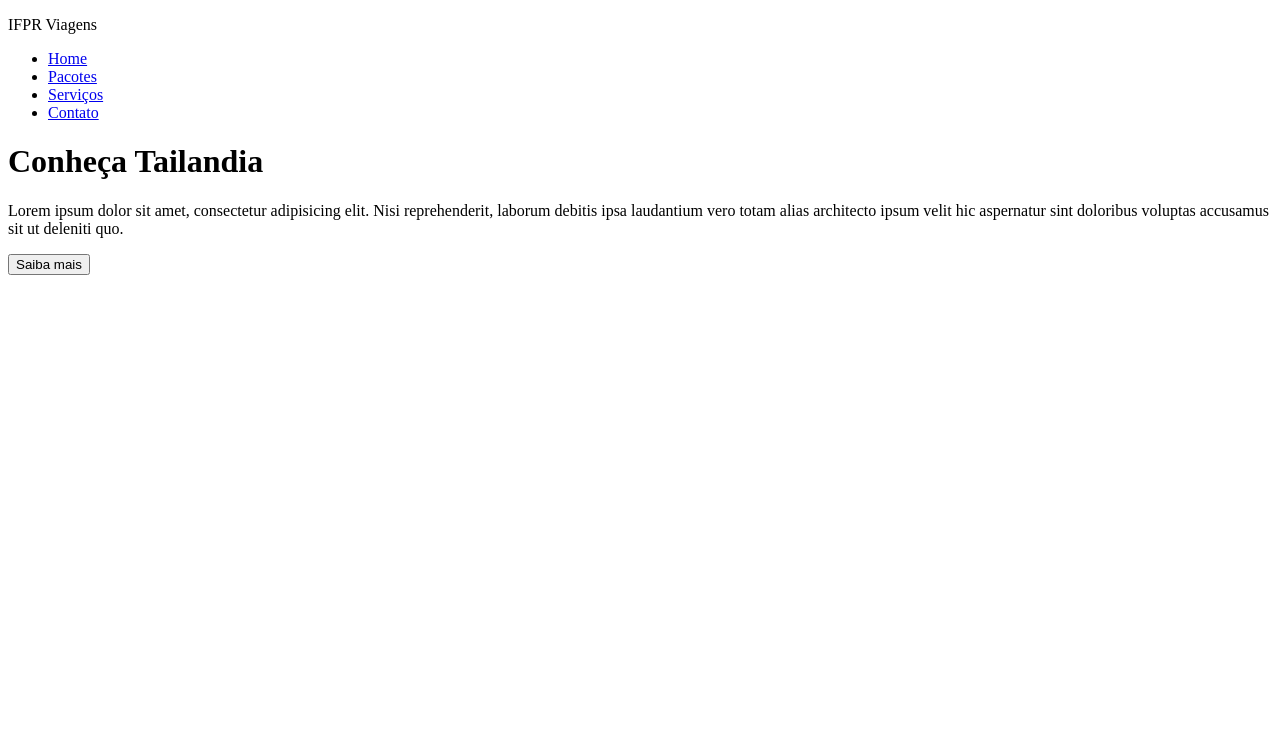
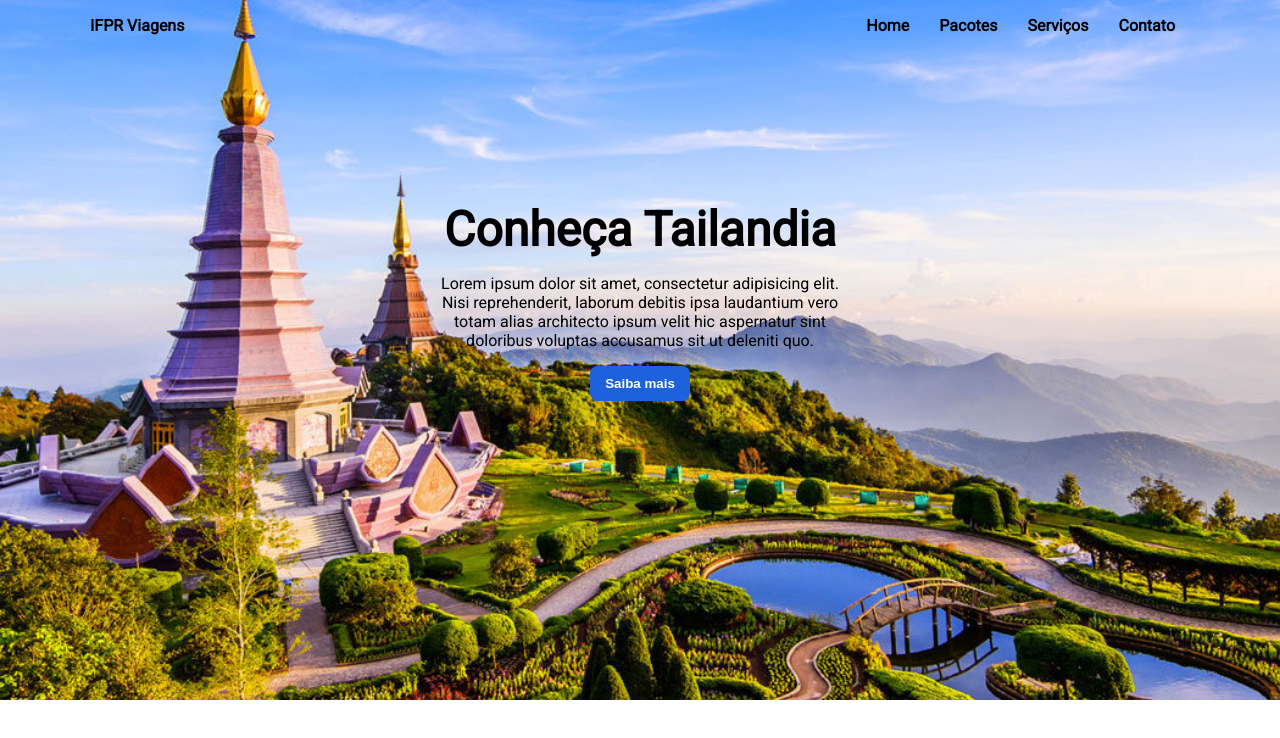
Before and after one commit to joao-schmidt/Site-de-viagens-IFPR, a plain HTML site: page index.html in a window 1280 px wide. Drawn offline with Linux system fonts and the light colour scheme.

Commit message:
adicionado os primeiros estilos no CSS

```diff
--- a/index.html
+++ b/index.html
@@ -5,6 +5,7 @@
     <meta http-equiv="X-UA-Compatible" content="IE=edge">
     <meta name="viewport" content="width=device-width, initial-scale=1.0">
     <title>Site IFPR Viagens</title>
+    <link rel="stylesheet" href="style.css">
 </head>
 <body>
     <!--A tag body contém todos os elementos inseridos na página-->
--- a/style.css
+++ b/style.css
@@ -0,0 +1,58 @@
+@import url('https://fonts.googleapis.com/css2?family=Roboto&display=swap');
+
+body {
+    margin: 0;
+    font-family:'Roboto', sans-serif;
+}
+
+ul{
+    list-style: none;
+    font-weight: bold;
+}
+a{
+    text-decoration: none;
+    color: inherit;
+}
+/*se quiser fazer comentarios CSS */
+button{
+    padding: 10px 15px;
+    border-radius: 8px;
+    font-weight: bold;
+    border: 0;
+    background: #1d61dd;
+    color: white;
+}
+
+header{
+    background: no-repeat center/cover url("assets/TAILANDIA.jpg");
+    height: calc(100vh - 100px);
+}
+
+header nav{
+    display: flex;
+    justify-content: space-between;
+    margin: auto 90px;
+}
+
+header nav ul{
+    display: flex;
+}
+
+header nav ul li{
+    margin: 0 15px;
+}
+
+header nav p {
+    font-weight: bold;
+}
+
+.header-content {
+    max-width: 400px;
+    margin: 150px auto;
+    text-align: center;
+}
+
+.header-content h1 {
+    margin-bottom:  10px;
+    font-size: 3rem;
+}
```
